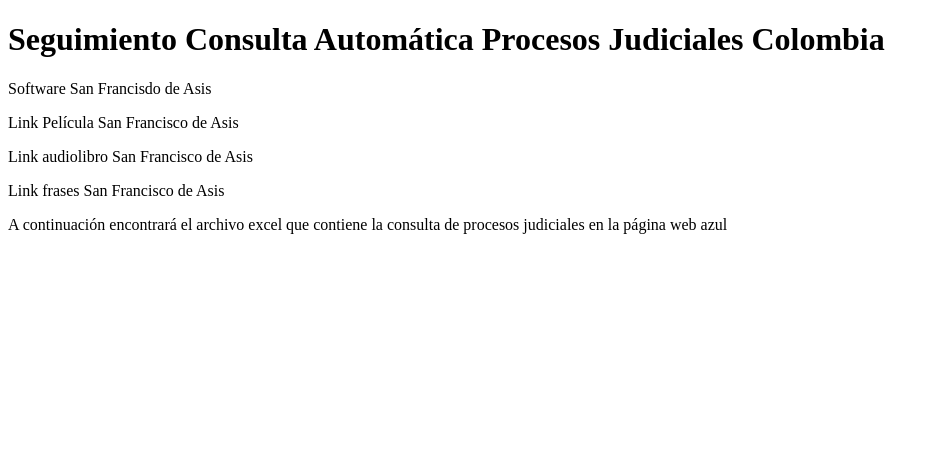
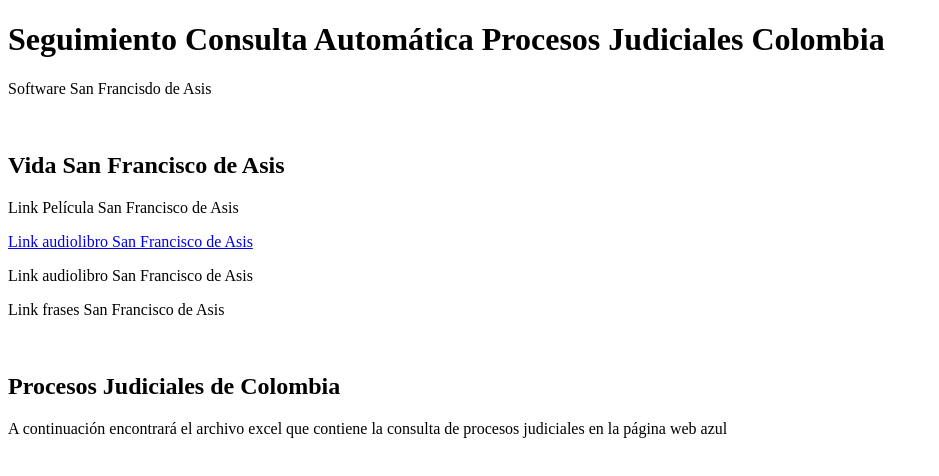
Before and after one commit to juancarlosrrb/consulta_automatica_procesos_judiciales, a plain HTML site: page site/index.html in a window 1280 px wide. Shown: the whole page, without its empty margins (0-939 px from the left). Drawn offline with Linux system fonts and the light colour scheme.

Commit message:
Mejoras vida San Francisco de Asis

```diff
--- a/site/index.html
+++ b/site/index.html
@@ -7,9 +7,14 @@
 <body>
 <h1>Seguimiento Consulta Automática Procesos Judiciales Colombia</h1>
 <p>Software San Francisdo de Asis</p>
+<br>
+<h2>Vida San Francisco de Asis</h2>
 <p>Link Película San Francisco de Asis</p>
+<a href="https://www.youtube.com/watch?v=Y6kz5757WpE&t=68s" target="_blank">Link audiolibro San Francisco de Asis</a>
 <p>Link audiolibro San Francisco de Asis</p>
 <p>Link frases San Francisco de Asis</p>
+<br>
+<h2>Procesos Judiciales de Colombia</h2>
 <p>A continuación encontrará el archivo excel que contiene la consulta de procesos judiciales en la página web azul</p>
 </body>
 </html>
```
